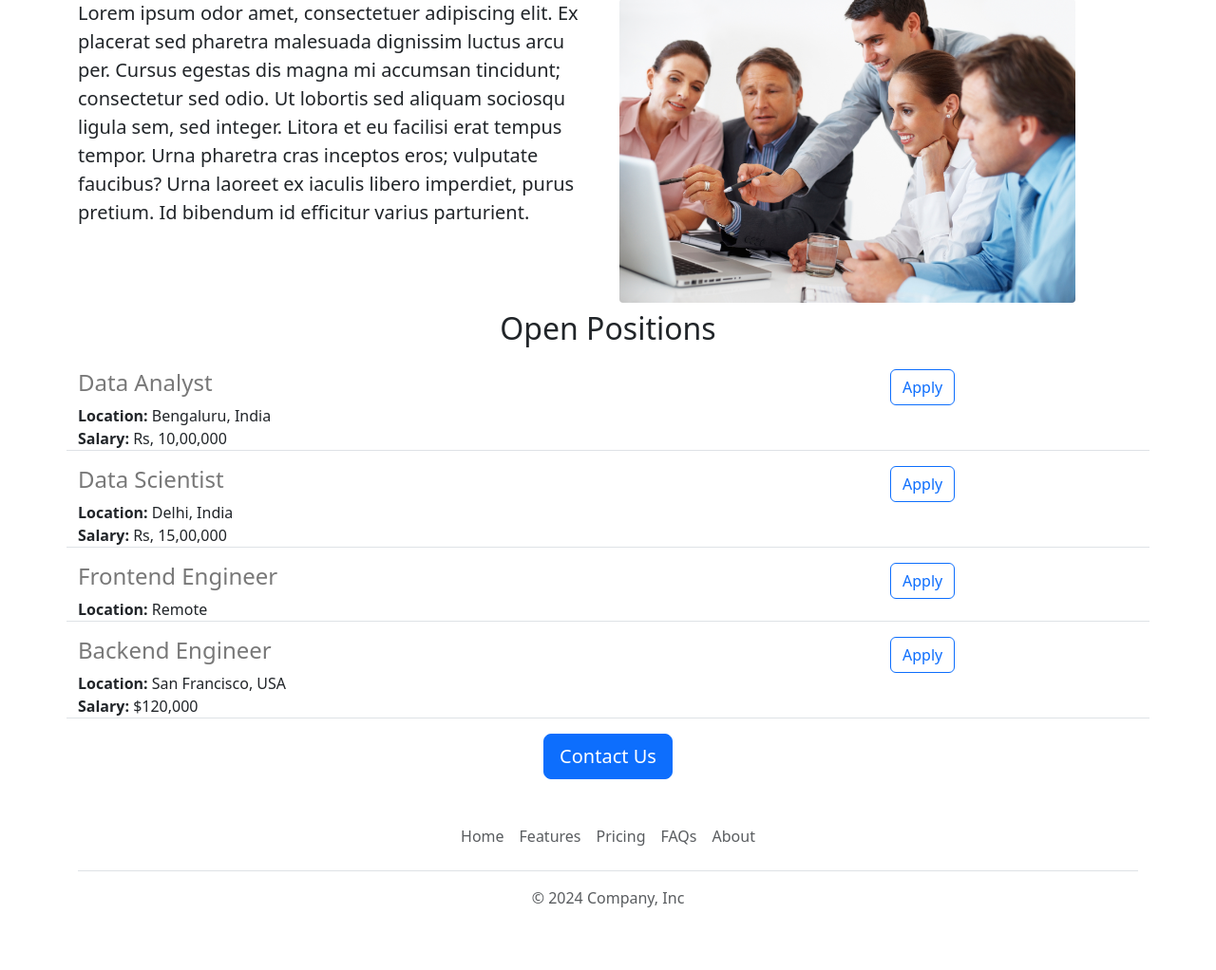
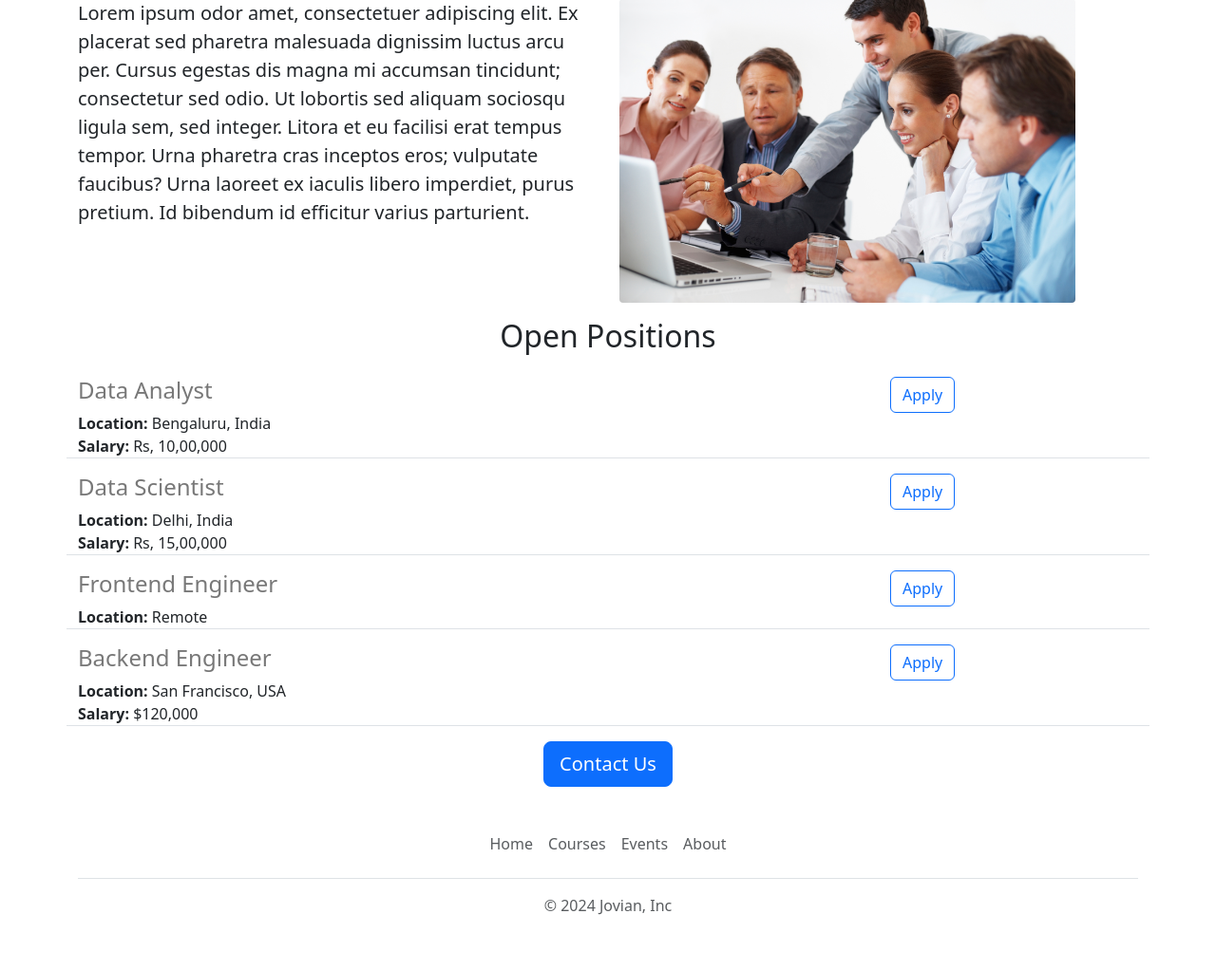
Before and after one commit to dmwspace/jovian-careers-website, a Flask app: page / in a window 1280 px wide. Shown: the part 457-1479 px from the top of the page at 95% size. Before the commit the page ends 1413 px from the top, so only its background shows below. Run offline with Flask 3, Linux system fonts and the light colour scheme.

Commit message:
Home and footer styling and job item and footer links

```diff
--- a/templates/footer.html
+++ b/templates/footer.html
@@ -1,12 +1,11 @@
 <div class="container">
   <footer class="py-3 my-4">
     <ul class="nav justify-content-center border-bottom pb-3 mb-3">
-      <li class="nav-item"><a href="#" class="nav-link px-2 text-body-secondary">Home</a></li>
-      <li class="nav-item"><a href="#" class="nav-link px-2 text-body-secondary">Features</a></li>
-      <li class="nav-item"><a href="#" class="nav-link px-2 text-body-secondary">Pricing</a></li>
-      <li class="nav-item"><a href="#" class="nav-link px-2 text-body-secondary">FAQs</a></li>
-      <li class="nav-item"><a href="#" class="nav-link px-2 text-body-secondary">About</a></li>
+      <li class="nav-item"><a target="_blank" href="https://www.jovian.ai" class="nav-link px-2 text-body-secondary">Home</a></li>
+      <li class="nav-item"><a target="_blank" href="https://www.jovian.ai/learn" class="nav-link px-2 text-body-secondary">Courses</a></li>
+      <li class="nav-item"><a target="_blank" href="https://www.jovian.ai/events" class="nav-link px-2 text-body-secondary">Events</a></li>
+      <li class="nav-item"><a target="_blank" href="https://www.jovian.ai/about" class="nav-link px-2 text-body-secondary">About</a></li>
     </ul>
-    <p class="text-center text-body-secondary">&copy; 2024 Company, Inc</p>
+    <p class="text-center text-body-secondary">&copy; 2024 {{company}}, Inc</p>
   </footer>
 </div>
--- a/templates/home.html
+++ b/templates/home.html
@@ -20,13 +20,13 @@
     <img class="imb-fluid" id="banner" src="https://8668d9d1-29db-4403-ba62-ef251400b5b2-00-14y0wksxxvtzi.janeway.replit.dev/static/image.jpeg">
     <div class="container">
       <h1 class="text-center mt-2 mb-4">{{company}} Careers</h1>
-      <div class="row">
-        <div class="col-6">
+      <div class="row" style="margin-bottom:16px">
+        <div class="col-md-6">
           <p class="lead">
             Lorem ipsum odor amet, consectetuer adipiscing elit. Ex placerat sed pharetra malesuada dignissim luctus arcu per. Cursus egestas dis magna mi accumsan tincidunt; consectetur sed odio. Ut lobortis sed aliquam sociosqu ligula sem, sed integer. Litora et eu facilisi erat tempus tempor. Urna pharetra cras inceptos eros; vulputate faucibus? Urna laoreet ex iaculis libero imperdiet, purus pretium. Id bibendum id efficitur varius parturient.
           </p>
         </div>
-        <div class="col-6">
+        <div class="d-none d-md-block col-md-6">
           <img src="/static/people_working.jpg" alt="Working" style="height:320px; border-radius:4px">
         </div>
       </div>
@@ -38,7 +38,7 @@
         {% endfor %}
       </div>
       <div class="text-center">
-        <button class="btn btn-primary btn-lg">Contact Us</button>
+        <a href="mailto:hello@jovian.ai?subject=Question%20about%20job%20openings&body=My%20name%3A%20%3Cyour%20name%20here%3E%0D%0A%0D%0AMy%20questions%3A%20%3Center%20question%20here%3E" class="btn btn-primary btn-lg">Contact Us</a>
       </div>
 
     </div>
--- a/templates/jobitem.html
+++ b/templates/jobitem.html
@@ -15,7 +15,7 @@
     {% endif %}
   </div>
   <div class="col-3">
-    <button type="button" class="btn btn-outline-primary">Apply</button>
+    <a href="mailto:hello@jovian.ai?subject=Application%20for%20{{job['title']}}&body=My%20name%3A%20%3Cyour%20name%20here%3E%0D%0A%0D%0AMy%20resume%3A%20%3Cresume%20link%20here%3E%0D%0A%0D%0AMy%20LinkedIn%3A%20%3Clinkedin%20link%20here%3E" type="button" class="btn btn-outline-primary">Apply</a>
   </div>
 
 </div>
```
